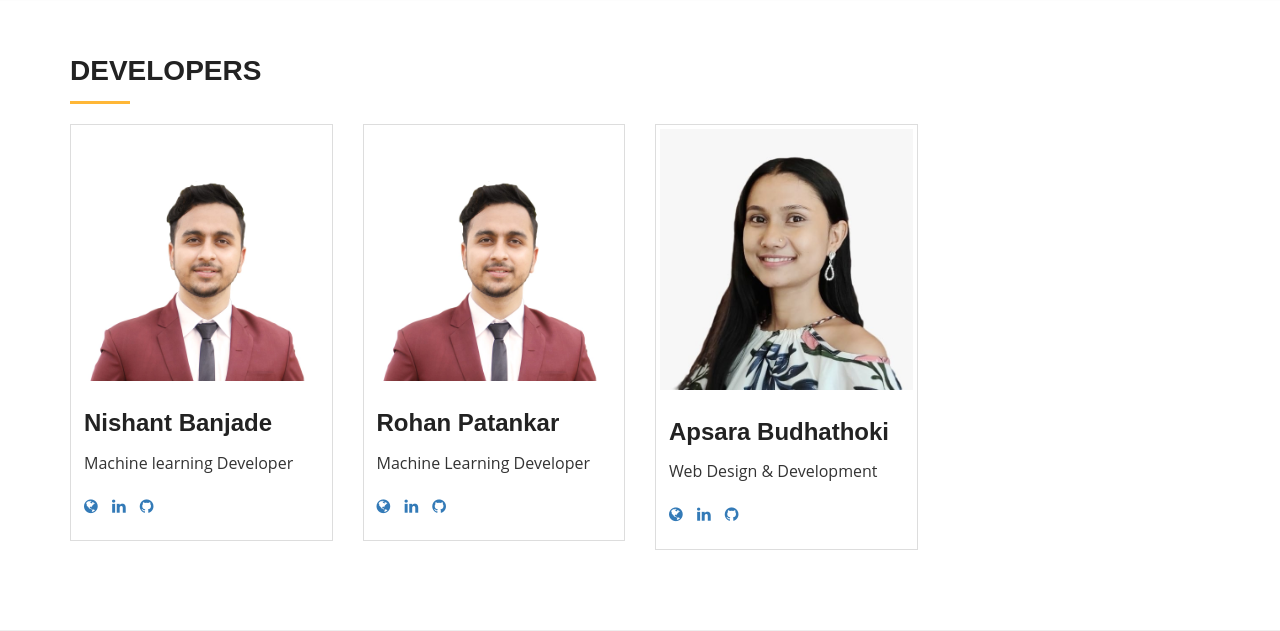
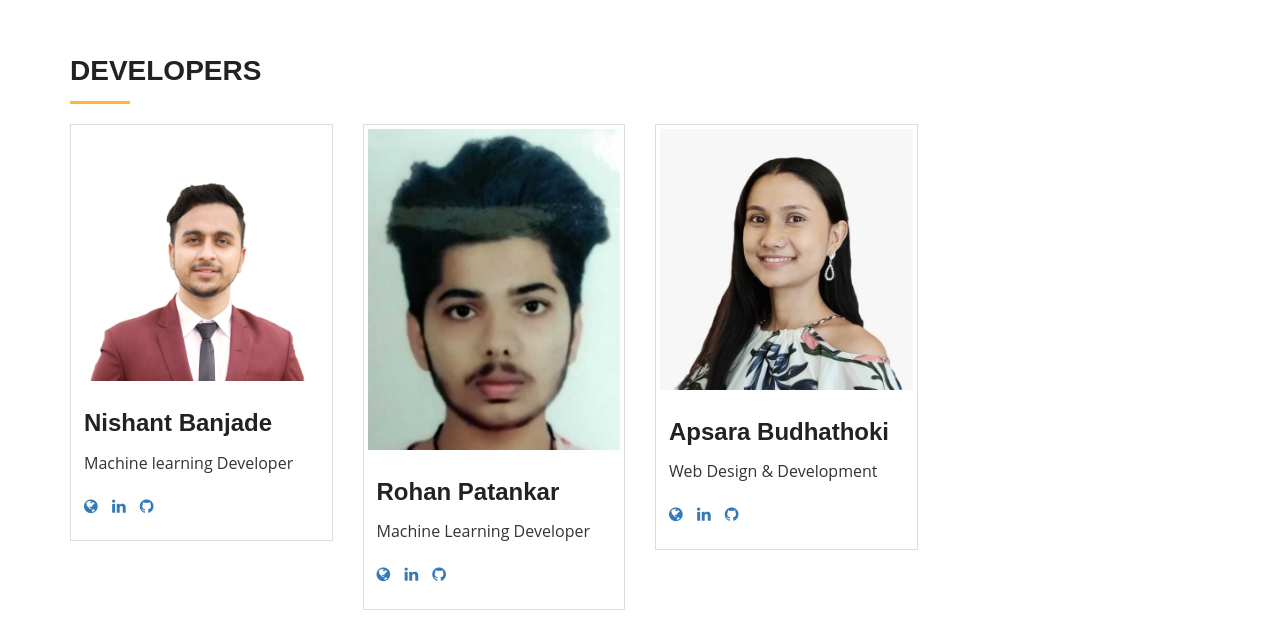
Before and after one commit to rohanpatankar926/onsite_health_diagnostics_aws_cicd, a Flask app: page / in a window 1280 px wide. Shown: the part 1828-2459 px from the top of the page. Run offline with Flask 2, Linux system fonts and the light colour scheme.

Commit message:
update image for index file

```diff
--- a/src/templates/index.html
+++ b/src/templates/index.html
@@ -219,7 +219,7 @@
         </div>
         <div class="col-md-3 col-sm-3 col-xs-6">
           <div class="thumbnail">
-            <img src="{{url_for('static',filename='img/Developernishant.jpeg')}}" alt="rohan Patankar" class="team-img">
+            <img src="{{url_for('static',filename='img/Developerrohan.jpeg')}}" alt="rohan Patankar" class="team-img">
             <div class="caption">
               <h3>Rohan Patankar</h3>
               <p>Machine Learning Developer</p>
```
